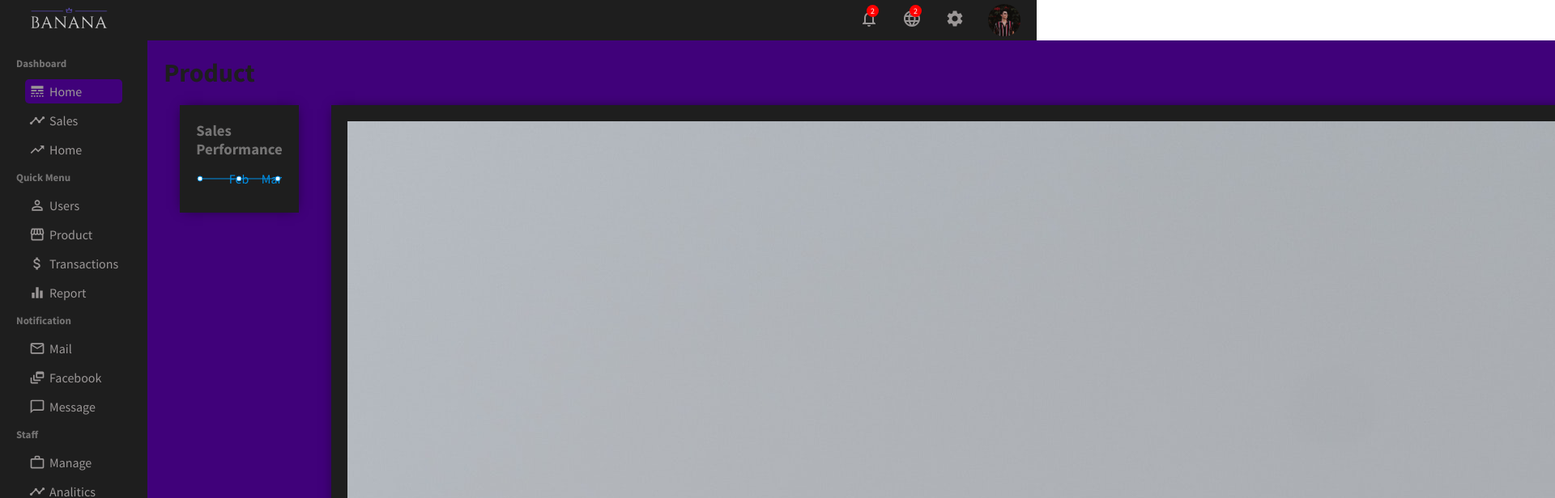
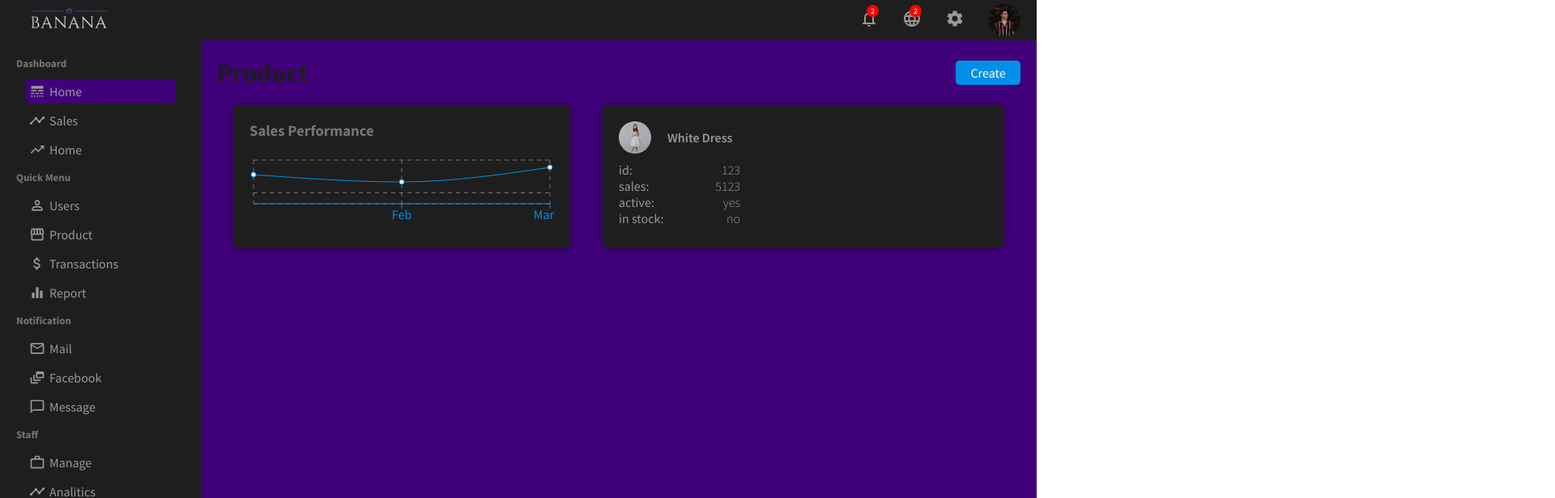
Before and after one commit to malekaridhi/ecommerceMern, a React (Create React App) app in the folder admin/: page /product/1 in a window 1280 px wide. Shown: the top 616 px of the page at 81% size, 1920 px wide, since content can reach past the window. Built offline with nearby package versions, Linux system fonts and the light colour scheme.

Commit message:
product list

```diff
--- a/admin/src/pages/product/product.css
+++ b/admin/src/pages/product/product.css
@@ -32,21 +32,37 @@
   padding: 20px;
   margin: 20px;
   background-color: #1e1e1e;
+
   -webkit-box-shadow: 0px 0px 50px 50px rgba(0, 0, 0, 0.75);
   box-shadow: 0px 0px 15px -5px rgba(0, 0, 0, 0.75);
 }
 .productInfoImage {
 
+    width: 40px;
+    height: 40px;
+    border-radius: 50%;
+    object-fit: cover;
+    margin-right: 20px;
 }
 .productInfoTop {
+    display: flex;
+    align-items: center;
+    color: rgb(155, 151, 151);
 }
 .productName {
+    font-weight: 600;
 }
 .productInfoBottom {
+    margin-top: 10px;
+    color: rgb(155, 151, 151);
 }
 .productInfoItem {
+    width: 150px;
+    display: flex;
+    justify-content: space-between;
 }
 .productItemValue {
+    font-weight: 300;
 }
 .productBottom {
 }
```
